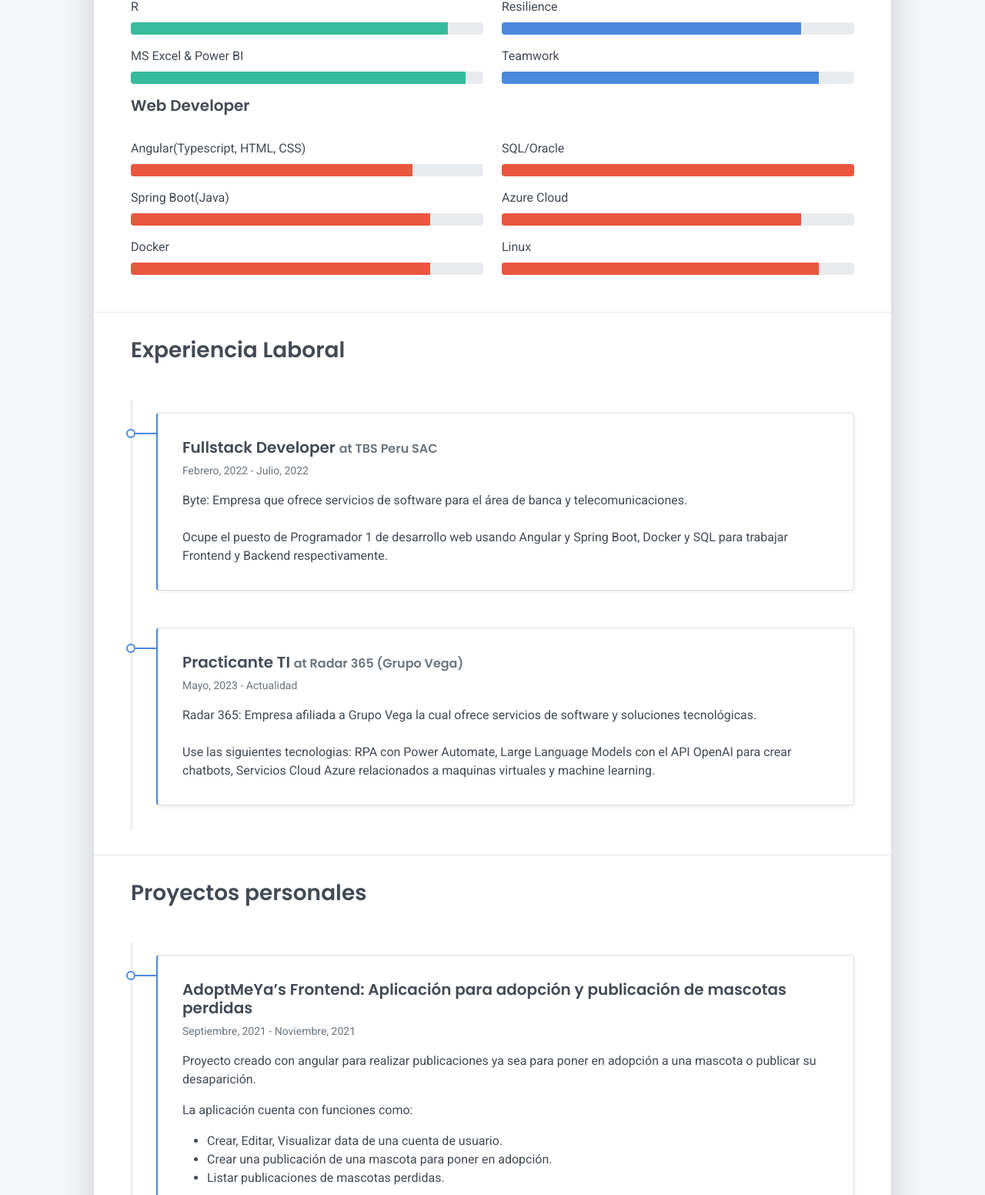
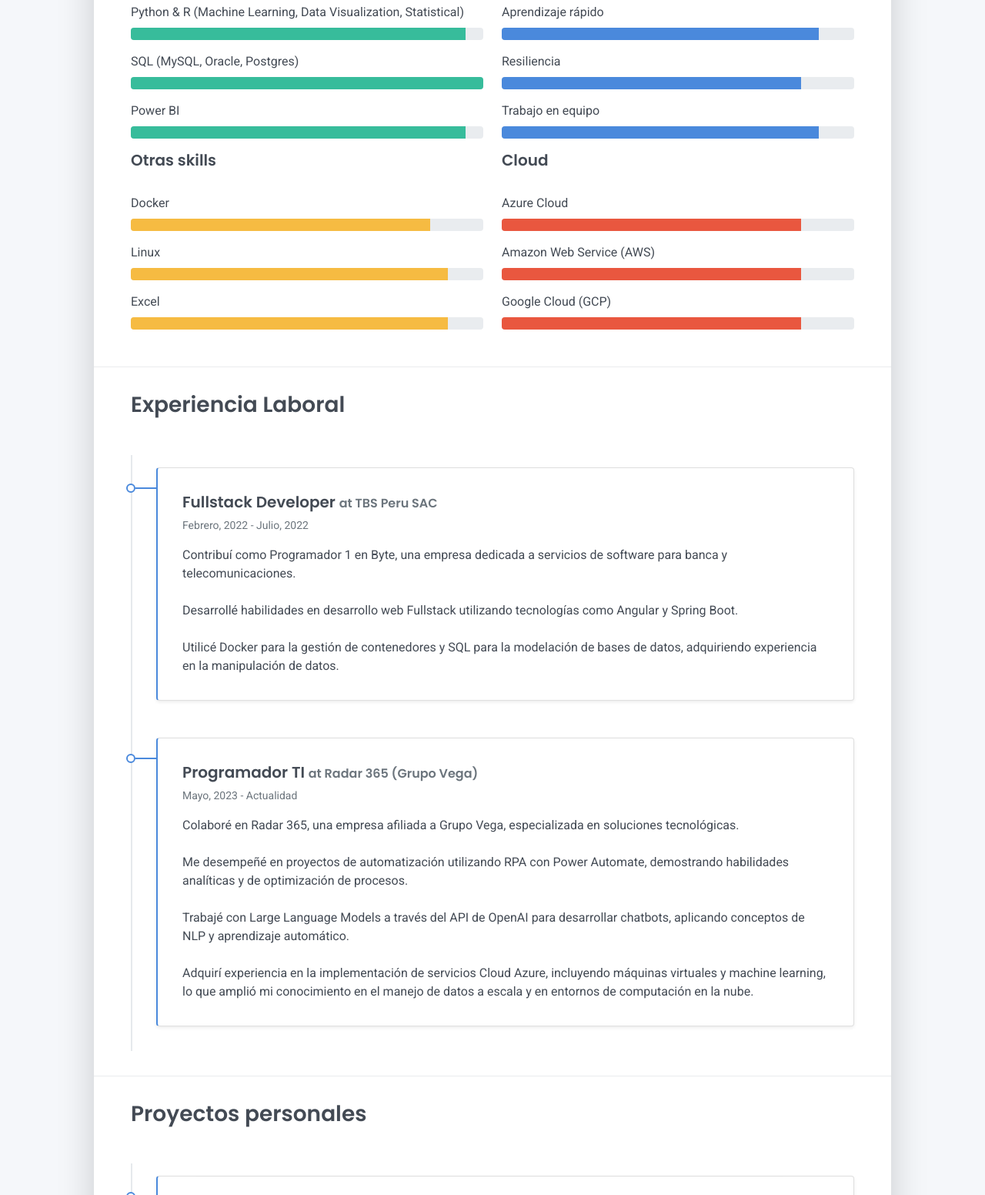
Before and after one commit to BrujitoOz/HR-Resume, a plain HTML site: page index.html in a window 1280 px wide. Shown: the part 960-2512 px from the top of the page at 77% size. Drawn offline with Linux system fonts and the light colour scheme; grey boxes are pictures that could not be loaded.

Commit message:
update 2024

```diff
--- a/index.html
+++ b/index.html
@@ -49,7 +49,7 @@
           <div class="row">
             <div class="col-lg col-md-7 text-center text-md-start">
               <h2 class="h1 mt-2" data-aos="fade-left" data-aos-delay="0">Hernan Razo</h2>
-              <p data-aos="fade-left" data-aos-delay="100">Web Developer & Data Scientist</p>
+              <p data-aos="fade-left" data-aos-delay="100">Data Scientist</p>
               <div class="d-print-none" data-aos="fade-left" data-aos-delay="200">
                 <a class="btn btn-success shadow-sm mt-1" href="#skill">Skills</a>
                 <a class="btn btn-success shadow-sm mt-1" href="#job">Job Experience</a>
@@ -62,10 +62,7 @@
             <div class="col-lg">
               <h2 class="h1 mt-2" data-aos="fade-left" data-aos-delay="0">Sobre mi</h2>
               <p data-aos="fade-left" data-aos-delay="100">
-                Actualmente estudio en la Universidad Peruana de Ciencias Aplicadas (UPC), sigo la carrera
-                de Ciencias de la Computación y voy en noveno (9°) ciclo. Estoy interesado en el área de Data Science
-                y Desarrollo Web. Con ganas de aplicar mis conocimientos, y dispuesto a aprender de otros
-                profesionales.
+                Actualmente soy estudiante en la Universidad Peruana de Ciencias Aplicadas (UPC), cursando el décimo (10°) ciclo de la carrera de Ciencias de la Computación. Mi enfoque principal radica en el área de Data Science, con un profundo interés en el análisis de datos, visualización, machine learning y estadísticas. Soy muy hábil en estos campos y estoy altamente motivado para aplicar mis habilidades y conocimientos en proyectos prácticos.
               </p>
             </div>
           </div>
@@ -75,9 +72,7 @@
             <div class="col-md-6">
               <h2 class="h3 mb-3">Objetivo</h2>
               <p>
-                Estoy en busca de prácticas preprofesionales en el rol de Data Scientist o
-                Desarrollo Web para aplicar mis conocimientos teóricos y prácticos en casos
-                reales.
+                Busco oportunidades de prácticas preprofesionales como Data Scientist, donde pueda aplicar mis sólidos conocimientos teóricos y prácticos en análisis de datos, machine learning y estadísticas en proyectos reales. Mi objetivo es contribuir significativamente al equipo mientras continúo desarrollando mis habilidades y conocimientos en el campo de la ciencia de datos.
               </p>
             </div>
             <div class="col-md-6">
@@ -107,7 +102,7 @@
                     <div class="pb-1">Dirección</div>
                   </div>
                   <div class="col">
-                    <div class="pb-1 text-secondary">Jiron El Polo, Santiago de Surco</div>
+                    <div class="pb-1 text-secondary">Perú, Lima - Santiago de Surco</div>
                   </div>
                 </div>
 
@@ -147,21 +142,21 @@
           <div class="row">
             <div class="col-md-6">
               <h5 class="h5 mb-3">Data Science</h5>
-              <div class="mb-2"><span>Python</span>
+              <div class="mb-2"><span>Python & R (Machine Learning, Data Visualization, Statistical)</span>
                 <div class="progress my-1">
                   <div class="progress-bar bg-success" role="progressbar" data-aos="zoom-in-right" data-aos-delay="100"
                     data-aos-anchor=".skills-section" style="width: 95%" aria-valuenow="90" aria-valuemin="0"
                     aria-valuemax="100"></div>
                 </div>
               </div>
-              <div class="mb-2"><span>R</span>
+              <div class="mb-2"><span>SQL (MySQL, Oracle, Postgres)</span>
                 <div class="progress my-1">
-                  <div class="progress-bar bg-success" role="progressbar" data-aos="zoom-in-right" data-aos-delay="200"
-                    data-aos-anchor=".skills-section" style="width: 90%" aria-valuenow="85" aria-valuemin="0"
+                  <div class="progress-bar bg-success" role="progressbar" data-aos="zoom-in-right" data-aos-delay="100"
+                    data-aos-anchor=".skills-section" style="width: 100%" aria-valuenow="90" aria-valuemin="0"
                     aria-valuemax="100"></div>
                 </div>
               </div>
-              <div class="mb-2"><span>MS Excel & Power BI</span>
+              <div class="mb-2"><span>Power BI</span>
                 <div class="progress my-1">
                   <div class="progress-bar bg-success" role="progressbar" data-aos="zoom-in-right" data-aos-delay="200"
                     data-aos-anchor=".skills-section" style="width: 95%" aria-valuenow="85" aria-valuemin="0"
@@ -169,66 +164,64 @@
                 </div>
               </div>
 
+
             </div>
 
             <div class="col-md-6">
               <h5 class="h5 mb-3">Soft Skills</h5>
-              <div class="mb-2"><span>Fast Learner</span>
+              <div class="mb-2"><span>Aprendizaje rápido</span>
                 <div class="progress my-1">
                   <div class="progress-bar bg-primary" role="progressbar" data-aos="zoom-in-right" data-aos-delay="100"
                     data-aos-anchor=".skills-section" style="width: 90%" aria-valuenow="90" aria-valuemin="0"
                     aria-valuemax="100"></div>
                 </div>
               </div>
-              <div class="mb-2"><span>Resilience</span>
+              <div class="mb-2"><span>Resiliencia</span>
                 <div class="progress my-1">
                   <div class="progress-bar bg-primary" role="progressbar" data-aos="zoom-in-right" data-aos-delay="200"
                     data-aos-anchor=".skills-section" style="width: 85%" aria-valuenow="85" aria-valuemin="0"
                     aria-valuemax="100"></div>
                 </div>
               </div>
-              <div class="mb-2"><span>Teamwork</span>
+              <div class="mb-2"><span>Trabajo en equipo</span>
                 <div class="progress my-1">
                   <div class="progress-bar bg-primary" role="progressbar" data-aos="zoom-in-right" data-aos-delay="300"
                     data-aos-anchor=".skills-section" style="width: 90%" aria-valuenow="90" aria-valuemin="0"
                     aria-valuemax="100"></div>
                 </div>
               </div>
+            </div>
 
-            </div>
-            <h5 class="h5 mb-3">Web Developer</h5>
+
             <div class="col-md-6">
-              <div class="mb-2"><span>Angular(Typescript, HTML, CSS)</span>
+              <h5 class="h5 mb-3">Otras skills</h5>
+
+              <div class="mb-2"><span>Docker</span>
                 <div class="progress my-1">
-                  <div class="progress-bar bg-danger" role="progressbar" data-aos="zoom-in-right" data-aos-delay="400"
-                    data-aos-anchor=".skills-section" style="width: 80%" aria-valuenow="90" aria-valuemin="0"
-                    aria-valuemax="100"></div>
-                </div>
-              </div>
-              <div class="mb-2"><span>Spring Boot(Java)</span>
-                <div class="progress my-1">
-                  <div class="progress-bar bg-danger" role="progressbar" data-aos="zoom-in-right" data-aos-delay="500"
+                  <div class="progress-bar bg-warning" role="progressbar" data-aos="zoom-in-right" data-aos-delay="300"
                     data-aos-anchor=".skills-section" style="width: 85%" aria-valuenow="85" aria-valuemin="0"
                     aria-valuemax="100"></div>
                 </div>
               </div>
-              <div class="mb-2"><span>Docker</span>
+              <div class="mb-2"><span>Linux</span>
                 <div class="progress my-1">
-                  <div class="progress-bar bg-danger" role="progressbar" data-aos="zoom-in-right" data-aos-delay="500"
-                    data-aos-anchor=".skills-section" style="width: 85%" aria-valuenow="85" aria-valuemin="0"
+                  <div class="progress-bar bg-warning " role="progressbar" data-aos="zoom-in-right" data-aos-delay="300"
+                    data-aos-anchor=".skills-section" style="width: 90%" aria-valuenow="75" aria-valuemin="0"
+                    aria-valuemax="100"></div>
+                </div>
+              </div>
+              <div class="mb-2"><span>Excel</span>
+                <div class="progress my-1">
+                  <div class="progress-bar bg-warning" role="progressbar" data-aos="zoom-in-right" data-aos-delay="300"
+                    data-aos-anchor=".skills-section" style="width: 90%" aria-valuenow="75" aria-valuemin="0"
                     aria-valuemax="100"></div>
                 </div>
               </div>
             </div>
 
             <div class="col-md-6">
-              <div class="mb-2"><span>SQL/Oracle</span>
-                <div class="progress my-1">
-                  <div class="progress-bar bg-danger" role="progressbar" data-aos="zoom-in-right" data-aos-delay="100"
-                    data-aos-anchor=".skills-section" style="width: 100%" aria-valuenow="90" aria-valuemin="0"
-                    aria-valuemax="100"></div>
-                </div>
-              </div>
+              <h5 class="h5 mb-3">Cloud</h5>
+
               <div class="mb-2"><span>Azure Cloud</span>
                 <div class="progress my-1">
                   <div class="progress-bar bg-danger" role="progressbar" data-aos="zoom-in-right" data-aos-delay="200"
@@ -236,10 +229,17 @@
                     aria-valuemax="100"></div>
                 </div>
               </div>
-              <div class="mb-2"><span>Linux</span>
+              <div class="mb-2"><span>Amazon Web Service (AWS)</span>
                 <div class="progress my-1">
-                  <div class="progress-bar bg-danger" role="progressbar" data-aos="zoom-in-right" data-aos-delay="300"
-                    data-aos-anchor=".skills-section" style="width: 90%" aria-valuenow="75" aria-valuemin="0"
+                  <div class="progress-bar bg-danger" role="progressbar" data-aos="zoom-in-right" data-aos-delay="200"
+                    data-aos-anchor=".skills-section" style="width: 85%" aria-valuenow="75" aria-valuemin="0"
+                    aria-valuemax="100"></div>
+                </div>
+              </div>
+              <div class="mb-2"><span>Google Cloud (GCP)</span>
+                <div class="progress my-1">
+                  <div class="progress-bar bg-danger" role="progressbar" data-aos="zoom-in-right" data-aos-delay="200"
+                    data-aos-anchor=".skills-section" style="width: 85%" aria-valuenow="65" aria-valuemin="0"
                     aria-valuemax="100"></div>
                 </div>
               </div>
@@ -255,12 +255,17 @@
               <div class="card-body">
                 <div class="h5 mb-1">Fullstack Developer <span class="text-muted h6">at TBS Peru SAC</span></div>
                 <div class="text-muted text-small mb-2">Febrero, 2022 - Julio, 2022 </div>
-                <div>Byte: Empresa que ofrece servicios
-                  de software para el área de banca
-                  y telecomunicaciones. <br><br>
-                  Ocupe el puesto de Programador 1 de desarrollo web usando Angular y Spring
-                  Boot, Docker y SQL
-                  para trabajar Frontend y Backend respectivamente.</div>
+                <div>
+                  Contribuí como Programador 1 en Byte, una empresa dedicada a servicios de software para banca y
+                  telecomunicaciones.
+                  <br><br>
+                  Desarrollé habilidades en desarrollo web Fullstack utilizando tecnologías como Angular y Spring Boot.
+                  <br><br>
+                  Utilicé Docker para la gestión de contenedores y SQL para la modelación de bases de datos,
+                  adquiriendo experiencia en la manipulación de datos.
+              </div>
+
+
               </div>
             </div>
           </div>
@@ -268,15 +273,21 @@
           <div class="timeline">
             <div class="timeline-card timeline-card-primary card shadow-sm">
               <div class="card-body">
-                <div class="h5 mb-1">Practicante TI <span class="text-muted h6">at Radar 365 (Grupo Vega)</span></div>
+                <div class="h5 mb-1">Programador TI <span class="text-muted h6">at Radar 365 (Grupo Vega)</span></div>
                 <div class="text-muted text-small mb-2">Mayo, 2023 - Actualidad</div>
-                <div>Radar 365: Empresa afiliada a
-                  Grupo Vega la cual ofrece servicios
-                  de software y soluciones
-                  tecnológicas. <br><br>
-                  Use las siguientes tecnologias: RPA con Power Automate, Large Language Models con el API OpenAI para crear chatbots,
-                  Servicios Cloud Azure relacionados a maquinas virtuales y machine learning.
-                </div>
+                <div>
+                  Colaboré en Radar 365, una empresa afiliada a Grupo Vega, especializada en soluciones tecnológicas.
+                  <br><br>
+                  Me desempeñé en proyectos de automatización utilizando RPA con Power Automate, demostrando
+                  habilidades analíticas y de optimización de procesos.
+                  <br><br>
+                  Trabajé con Large Language Models a través del API de OpenAI para desarrollar chatbots, aplicando
+                  conceptos de NLP y aprendizaje automático.
+                  <br><br>
+                  Adquirí experiencia en la implementación de servicios Cloud Azure, incluyendo máquinas virtuales y
+                  machine learning, lo que amplió mi conocimiento en el manejo de datos a escala y en entornos de
+                  computación en la nube.
+              </div>
               </div>
             </div>
           </div>
@@ -290,29 +301,54 @@
           <div class="timeline">
             <div class="timeline-card timeline-card-primary card shadow-sm">
               <div class="card-body">
-                <div class="h5 mb-1">AdoptMeYa’s Frontend: Aplicación para adopción y publicación de mascotas perdidas
+                <div class="h5 mb-1">Análisis de Retención de Clientes en la Industria Bancaria
                 </div>
-                <div class="text-muted text-small mb-2">Septiembre, 2021 - Noviembre, 2021
-                </div>
+
                 <div>
-                  <p>Proyecto creado con angular para realizar publicaciones ya sea para poner en adopción a una mascota
-                    o publicar su desaparición.
+                  <p>Este proyecto de análisis de datos se centra en explorar y comprender un conjunto de datos que contiene información sobre clientes de una institución bancaria. El conjunto de datos proporciona información sobre clientes en la industria bancaria, con un enfoque en la retención de clientes. Contiene diversas variables que describen características y comportamientos de los clientes. El objetivo es analizar y comprender qué factores influyen en la retención de clientes en esta industria.
                   </p>
-                  <p>La aplicación cuenta con funciones como:</p>
-                  <ul>
-                    <li>Crear, Editar, Visualizar data de una cuenta de usuario.</li>
-                    <li>Crear una publicación de una mascota para poner en adopción.</li>
-                    <li>Listar publicaciones de mascotas perdidas.</li>
-                  </ul>
 
                   <div class="row">
                     <div class="col">
                       <p>Repositorio Github del proyecto: </p>
                     </div>
                     <div class="col">
-                      <a href="https://github.com/AdoptMeYa/AdoptMeFront" target="_blank">
-                        <img src="https://angular.io/assets/images/logos/angular/angular.png" alt="Icono de Angular"
-                          width="32" height="32">
+                      <a href="https://github.com/BrujitoOz/Data-Science/blob/master/Data%20Analytics/ChurningCase.ipynb/" target="_blank">
+                        Ver en GitHub
+                    </a>
+
+
+
+                      </a>
+                    </div>
+                  </div>
+                </div>
+              </div>
+            </div>
+          </div>
+
+          <div class="timeline">
+            <div class="timeline-card timeline-card-primary card shadow-sm">
+              <div class="card-body">
+                <div class="h5 mb-1">Análisis de Reservas de Hoteles
+                </div>
+
+                <div>
+                  <p>
+                    El proyecto se centra en el análisis exploratorio de datos de reservas de hoteles, que abarca la frecuencia, duración y preferencias de los clientes, así como las características del hotel. El análisis busca descubrir patrones de reserva, interacciones entre diferentes factores y áreas de mejora en la gestión hotelera. Con una comprensión más profunda del comportamiento de reserva, se pueden tomar decisiones estratégicas para optimizar la ocupación y los ingresos, como promociones dirigidas o mejoras en el servicio al cliente.
+                  </p>
+
+                  <div class="row">
+                    <div class="col">
+                      <p>Repositorio Github del proyecto: </p>
+                    </div>
+                    <div class="col">
+                      <a href="https://github.com/BrujitoOz/Data-Science/blob/master/Data%20Analytics/HotelBookingAnalytics.ipynb" target="_blank">
+                        Ver en GitHub
+                    </a>
+
+
+
                       </a>
                     </div>
                   </div>
@@ -322,6 +358,34 @@
           </div>
 
 
+          <div class="timeline">
+            <div class="timeline-card timeline-card-primary card shadow-sm">
+              <div class="card-body">
+                <div class="h5 mb-1">Análisis de Ventas de Amazon
+                </div>
+
+                <div>
+                  <p>
+                    En este proyecto de análisis de datos, se examinan los datos de ventas de Amazon para comprender mejor el comportamiento de compra de los clientes. Se utiliza un conjunto de datos que incluye información como la fecha de la orden, el estado de la orden, el canal de ventas, la categoría de producto, el tamaño, el estado del servicio de mensajería, etc. El objetivo es realizar un análisis exploratorio de los datos para identificar patrones, tendencias y obtener información significativa que pueda ayudar en la toma de decisiones comerciales.                  </p>
+
+                  <div class="row">
+                    <div class="col">
+                      <p>Repositorio Github del proyecto: </p>
+                    </div>
+                    <div class="col">
+                      <a href="https://github.com/BrujitoOz/Data-Science/blob/master/Data%20Analytics/AmazonSaleReportAnalytics.ipynb" target="_blank">
+                        Ver en GitHub
+                    </a>
+
+
+
+                      </a>
+                    </div>
+                  </div>
+                </div>
+              </div>
+            </div>
+          </div>
 
         </div>
 
@@ -368,7 +432,27 @@
               </div>
             </div>
           </div>
+
+
+          <div class="timeline">
+            <div class="timeline-card timeline-card-success card shadow-sm">
+              <div class="card-body">
+                <div class="h5 mb-1">Machine Learning with TensorFlow on Google Cloud Specialization
+                  <span class="text-muted h6">de Google Cloud</span>
+                </div>
+                <div class="text-muted text-small mb-2">Junio, 2022</div>
+                <div>This course teaches you how to build Vertex AI AutoML models without writing a single line of code; build BigQuery ML models knowing basic SQL; create Vertex AI custom training jobs you deploy using containers (with little knowledge of Docker)</div>
+              </div>
+            </div>
+          </div>
+
+
         </div>
+
+
+
+
+
 
       </div>
     </div>
```
